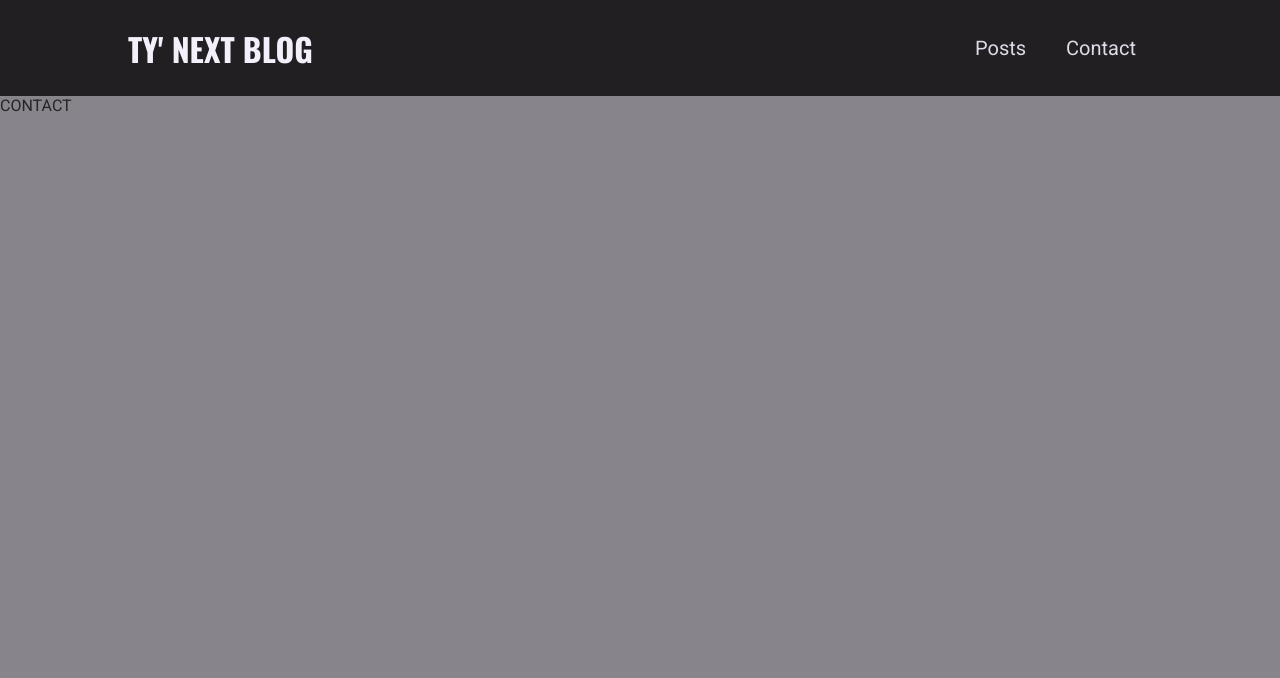
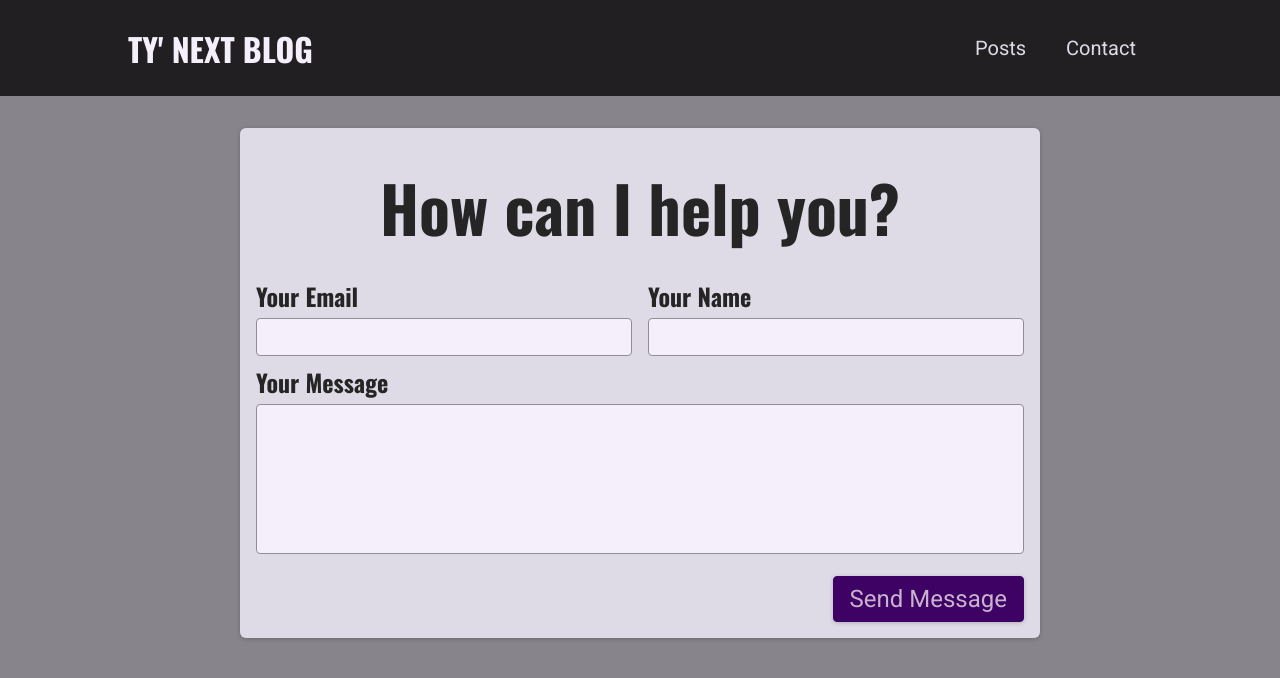
Before and after one commit to taibuharoub/nextjs-blog, a Next.js app: page /contact in a window 1280 px wide. Shown: the top 678 px of the page. Built offline with nearby package versions, Linux system fonts and the light colour scheme.

Commit message:
Add the conatct form

```diff
--- /dev/null
+++ b/components/contact/ContactForm.js
@@ -0,0 +1,64 @@
+import { useState } from "react";
+import classes from "./ContactForm.module.css";
+
+function ContactForm() {
+  const [enteredEmail, setEnteredEmail] = useState("");
+  const [enteredName, setEnteredName] = useState("");
+  const [enteredMessage, setEnteredMessage] = useState("");
+  const [requestStatus, setRequestStatus] = useState(); // 'pending', 'success', 'error'
+  const [requestError, setRequestError] = useState();
+
+  const sendMessageHandler = () => {};
+  return (
+    <section className={classes.contact}>
+      <h1>How can I help you?</h1>
+      <form className={classes.form} onSubmit={sendMessageHandler}>
+        <div className={classes.controls}>
+          <div className={classes.control}>
+            <label htmlFor="email">Your Email</label>
+            <input
+              type="email"
+              id="email"
+              required
+              value={enteredEmail}
+              onChange={(event) => setEnteredEmail(event.target.value)}
+            />
+          </div>
+          <div className={classes.control}>
+            <label htmlFor="name">Your Name</label>
+            <input
+              type="text"
+              id="name"
+              required
+              value={enteredName}
+              onChange={(event) => setEnteredName(event.target.value)}
+            />
+          </div>
+        </div>
+        <div className={classes.control}>
+          <label htmlFor="message">Your Message</label>
+          <textarea
+            id="message"
+            rows="5"
+            required
+            value={enteredMessage}
+            onChange={(event) => setEnteredMessage(event.target.value)}
+          ></textarea>
+        </div>
+
+        <div className={classes.actions}>
+          <button>Send Message</button>
+        </div>
+      </form>
+      {/* {notification && (
+        <Notification
+          status={notification.status}
+          title={notification.title}
+          message={notification.message}
+        />
+      )} */}
+    </section>
+  );
+}
+
+export default ContactForm;
--- /dev/null
+++ b/components/contact/ContactForm.module.css
@@ -0,0 +1,73 @@
+.contact {
+  margin: var(--size-8) auto;
+  border-radius: 6px;
+  background-color: var(--color-grey-100);
+  width: 90%;
+  max-width: 50rem;
+  padding: var(--size-4);
+  box-shadow: 0 1px 4px rgba(0, 0, 0, 0.2);
+  font-size: var(--size-6);
+}
+
+.contact h1 {
+  font-size: var(--size-8);
+  margin: var(--size-4) 0;
+  text-align: left;
+}
+
+.form label {
+  display: block;
+  font-family: "Oswald", sans-serif;
+  font-weight: bold;
+  margin: var(--size-2) 0 var(--size-1) 0;
+}
+
+.form input,
+.form textarea {
+  font: inherit;
+  padding: var(--size-1);
+  border-radius: 4px;
+  width: 100%;
+  border: 1px solid var(--color-grey-400);
+  background-color: var(--color-grey-50);
+  resize: none;
+}
+
+.controls {
+  display: flex;
+  column-gap: 1rem;
+  flex-wrap: wrap;
+}
+
+.control {
+  flex: 1;
+  min-width: 10rem;
+}
+
+.actions {
+  margin-top: var(--size-4);
+  text-align: right;
+}
+
+.form button {
+  font: inherit;
+  cursor: pointer;
+  background-color: var(--color-primary-700);
+  border: 1px solid var(--color-primary-700);
+  padding: var(--size-2) var(--size-4);
+  border-radius: 4px;
+  color: var(--color-primary-50);
+  box-shadow: 0 1px 4px rgba(0, 0, 0, 0.2);
+}
+
+.form button:hover {
+  background-color: var(--color-primary-500);
+  border-color: var(--color-primary-500);
+}
+
+@media (min-width: 768px) {
+  .contact h1 {
+    font-size: var(--size-16);
+    text-align: center;
+  }
+}
--- a/pages/contact.js
+++ b/pages/contact.js
@@ -1,7 +1,7 @@
-import React from "react";
+import ContactForm from "../components/contact/ContactForm";
 
 function ContactPage() {
-  return <div>CONTACT</div>;
+  return <ContactForm />;
 }
 
 export default ContactPage;
```
